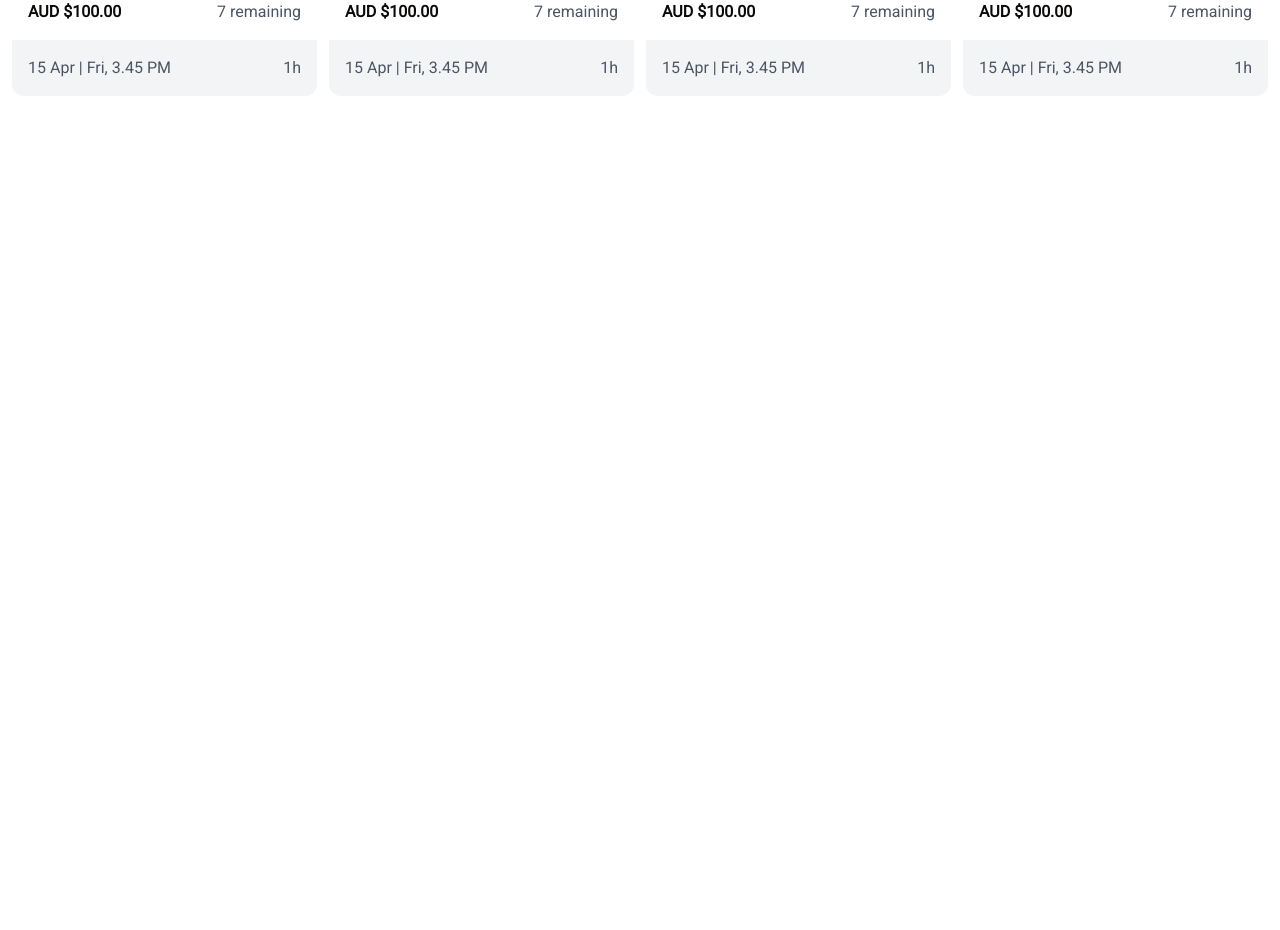
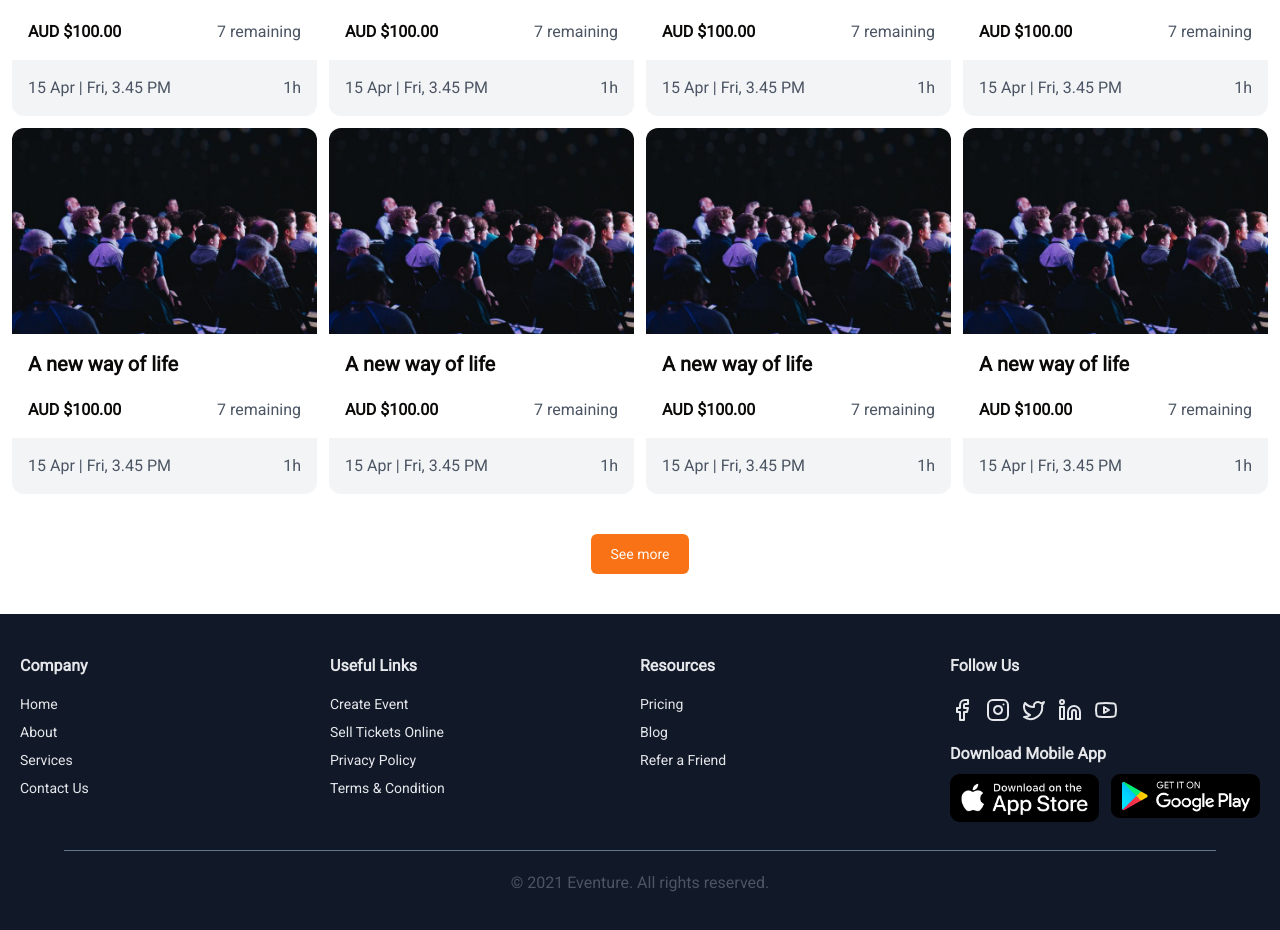
Before and after one commit to obichijioke/event-app, a Next.js app: page / in a window 1280 px wide. Shown: the part 1201-2131 px from the top of the page. Before the commit the page ends 1297 px from the top, so only its background shows below. Built offline with nearby package versions, Linux system fonts and the light colour scheme.

Commit message:
footer ui

```diff
--- a/app/(event)/events/page.tsx
+++ b/app/(event)/events/page.tsx
@@ -3,6 +3,7 @@
 import { cn } from "@/lib/utils";
 import { Button } from "@/components/ui/button";
 import { Check, ChevronsUpDown } from "lucide-react";
+import ExploreEvents from "@/components/home/ExploreEvents";
 import {
   Select,
   SelectContent,
@@ -115,6 +116,7 @@
           </div>
         </div>
       </section>
+      <ExploreEvents />
     </div>
   );
 };
--- a/app/layout.tsx
+++ b/app/layout.tsx
@@ -2,7 +2,7 @@
 import { Roboto } from "next/font/google";
 import "./globals.css";
 import NavBar from "@/components/NavBar";
-
+import Footer from "@/components/Footer";
 const roboto = Roboto({
   subsets: ["latin"],
   weight: "400",
@@ -23,6 +23,7 @@
       <body className={`${roboto.className} antialiased`}>
         <NavBar />
         {children}
+        <Footer />
       </body>
     </html>
   );
--- /dev/null
+++ b/components/Footer.tsx
@@ -0,0 +1,86 @@
+import React from "react";
+import Image from "next/image";
+import { Facebook, Instagram, Linkedin, Twitter, Youtube } from "lucide-react";
+import { Separator } from "./ui/separator";
+
+const Footer = () => {
+  return (
+    <div className="w-full py-5 bg-gray-900 text-gray-200">
+      <section className="w-full max-w-[1400px] mx-auto py-5 grid grid-cols-2 lg:grid-cols-4 px-5">
+        <div>
+          <p className="font-semibold">Company</p>
+          <ul className="flex flex-col gap-2 py-4 text-sm">
+            <li>Home</li>
+            <li>About</li>
+            <li>Services</li>
+            <li>Contact Us</li>
+          </ul>
+        </div>
+        <div>
+          <p className="font-semibold">Useful Links</p>
+          <ul className="flex flex-col gap-2 py-4 text-sm">
+            <li>Create Event</li>
+            <li>Sell Tickets Online</li>
+            <li>Privacy Policy</li>
+            <li>Terms & Condition</li>
+          </ul>
+        </div>
+        <div>
+          <p className="font-semibold">Resources</p>
+          <ul className="flex flex-col gap-2 py-4 text-sm">
+            <li>Pricing</li>
+            <li>Blog</li>
+            <li>Refer a Friend</li>
+          </ul>
+        </div>
+        <div>
+          <p className="font-semibold">Follow Us</p>
+          <ul className="flex gap-3 py-5">
+            <li>
+              <Facebook />
+            </li>
+            <li>
+              <Instagram />
+            </li>
+            <li>
+              <Twitter />
+            </li>
+            <li>
+              <Linkedin />
+            </li>
+            <li>
+              <Youtube />
+            </li>
+          </ul>
+          <p className="font-semibold">Download Mobile App</p>
+          <ul className="flex gap-3 py-2">
+            <li>
+              <Image
+                src="/images/app-store.png"
+                width={150}
+                height={50}
+                alt="app-store"
+              />
+            </li>
+            <li>
+              <Image
+                src="/images/google-play.png"
+                width={150}
+                height={50}
+                alt="play-store"
+              />
+            </li>
+          </ul>
+        </div>
+      </section>
+      <Separator className=" w-[90%] mx-auto bg-slate-500" />
+      <section className="w-full max-w-[1400px] mx-auto py-5 px-5">
+        <p className="text-center text-gray-600">
+          © 2021 Eventure. All rights reserved.
+        </p>
+      </section>
+    </div>
+  );
+};
+
+export default Footer;
--- a/components/home/CategorySection.tsx
+++ b/components/home/CategorySection.tsx
@@ -44,8 +44,8 @@
                 <g id="buisness-profession_svg__icon_selection">
                   <path
                     id="buisness-profession_svg__primary_fill"
-                    fill-rule="evenodd"
-                    clip-rule="evenodd"
+                    fillRule="evenodd"
+                    clipRule="evenodd"
                     d="M15.002 5.936L15 6.01v.493h2V6.01l-.002-.073a1 1 0 00-1.996 0zM18 6.502h9.5a.5.5 0 010 1H27v16h.5a.5.5 0 110 1h-3.172l.046.046.006.005.006.007.067.072.011.012a2 2 0 01-2.833 2.813l-.01-.01-.065-.06-.006-.007-.004-.003-2.875-2.875H13.41l-2.873 2.874-.01.01-.065.061-.01.01a2 2 0 01-2.834-2.813l.011-.012.068-.072.011-.012.046-.046H4.5a.5.5 0 010-1H5v-16h-.5a.5.5 0 010-1H14v-.514l.003-.089v-.014a2 2 0 013.994 0v.014l.003.089v.514zm-12 1v16h20v-16H6zm16.914 17h-2.828l2.162 2.162.053.05a1 1 0 001.416-1.405l-.055-.06-.748-.747zm-10.919 0H9.167l-.747.747-.056.06a1 1 0 001.416 1.405l.054-.05 2.161-2.162zM8.145 9.65a.5.5 0 01.355-.147h6a.5.5 0 01.5.496l.04 5.5a.5.5 0 11-1 .008l-.036-5.004H9.002l.036 10h5.002v-2a.5.5 0 111 0v2.5a.5.5 0 01-.5.5h-6a.5.5 0 01-.5-.498l-.04-11a.5.5 0 01.146-.355zM17 18.002a.5.5 0 100 1h6.5a.5.5 0 000-1H17zm-.5-2.5a.5.5 0 01.5-.5h5.5a.5.5 0 110 1H17a.5.5 0 01-.5-.5zm.5-3.5a.5.5 0 100 1h6.5a.5.5 0 000-1H17z"
                     fill="#3A3247"
                   ></path>
--- a/components/home/ExploreEvents.tsx
+++ b/components/home/ExploreEvents.tsx
@@ -1,14 +1,22 @@
 import React from "react";
 import EventCard from "../EventCard";
+import { Button } from "@/components/ui/button";
 
 const ExploreEvents = () => {
   return (
-    <div className="w-full max-w-[1400px] mx-auto px-3">
+    <div className="w-full max-w-[1400px] mx-auto px-3 py-5">
       <div className="grid grid-cols-2 md:grid-cols-3 lg:grid-cols-4 gap-3">
         <EventCard />
         <EventCard />
         <EventCard />
         <EventCard />
+        <EventCard />
+        <EventCard />
+        <EventCard />
+        <EventCard />
+      </div>
+      <div className="flex justify-center py-5">
+        <Button className="mt-5 p-5">See more</Button>
       </div>
     </div>
   );
```
Also changed, not shown: app/testpage.tsx (added), public/images/app-store.png (added), public/images/google-play.png (added).
